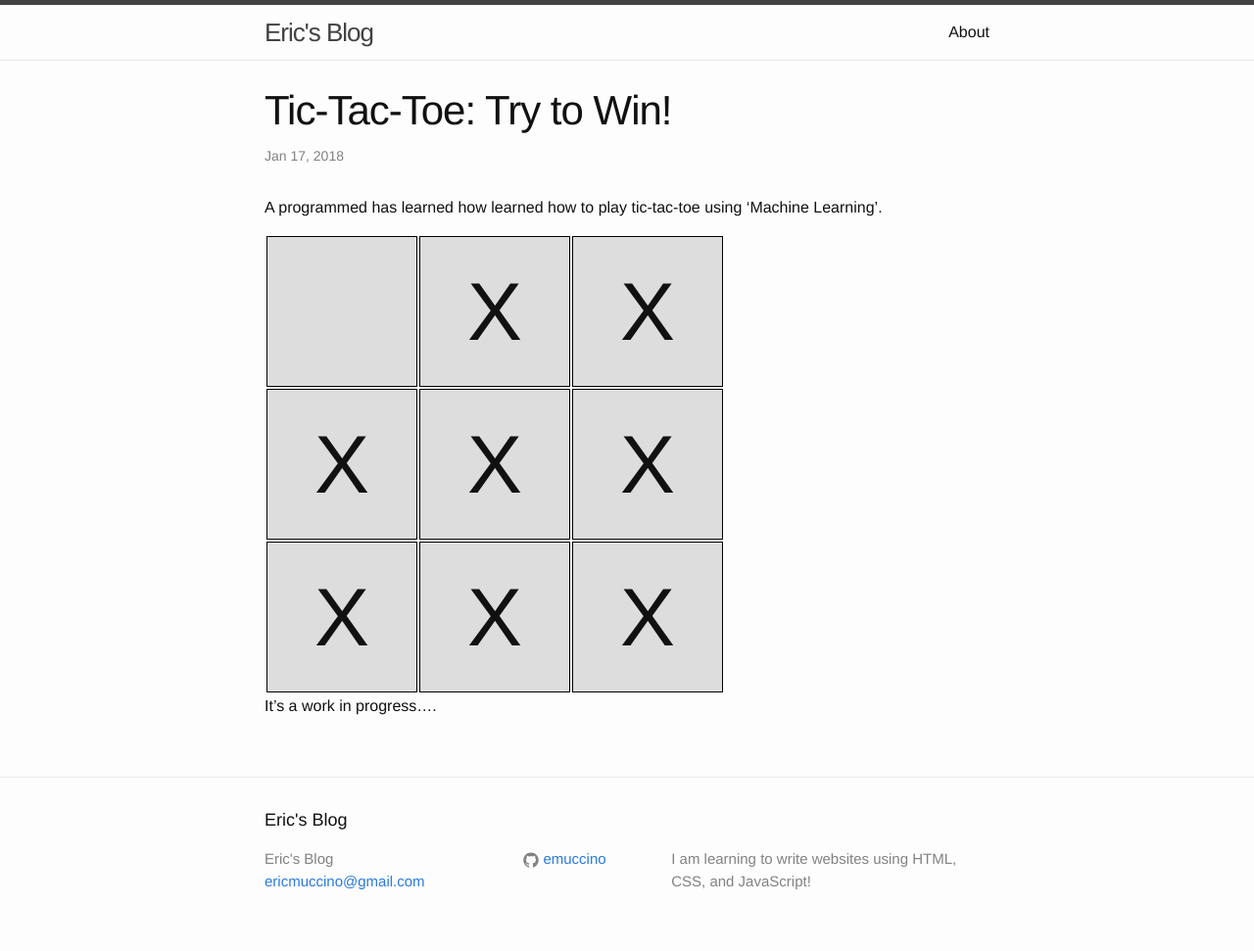
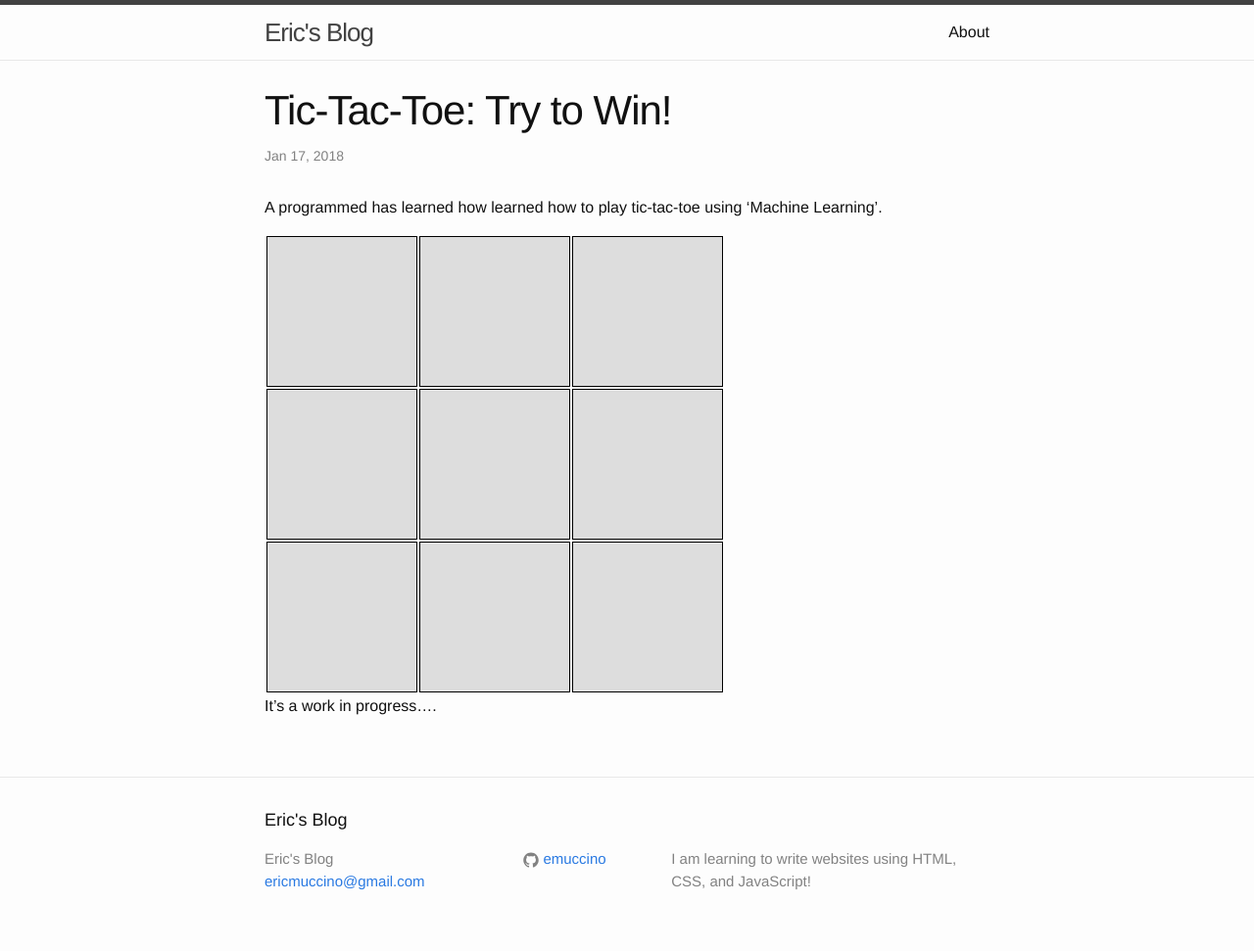
Before and after one commit to emuccino/emuccino.github.io, a Jekyll site: the page built from _posts/2018-01-17-tic-tac-toe.markdown, in a window 1280 px wide. Shown: the whole page at 98% size. Built offline with Jekyll 4.4.1, drawn with Linux system fonts in a browser that asks for light colours.

Commit message:
Update 2018-01-17-tic-tac-toe.markdown

```diff
--- a/_posts/2018-01-17-tic-tac-toe.markdown
+++ b/_posts/2018-01-17-tic-tac-toe.markdown
@@ -12,18 +12,18 @@
 			<table>
 				<tr>
 					<td><div class="x">X</div></td>
-					<td>X</td>
-					<td>X</td>
+					<td><div class="x">X</div></td>
+					<td><div class="x">X</div></td>
 				</tr>
 				<tr>
-					<td>X</td>
-					<td>X</td>
-					<td>X</td>
+					<td><div class="x">X</div></td>
+					<td><div class="x">X</div></td>
+					<td><div class="x">X</div></td>
 				</tr>
 				<tr>
-					<td>X</td>
-					<td>X</td>
-					<td>X</td>
+					<td><div class="x">X</div></td>
+					<td><div class="x">X</div></td>
+					<td><div class="x">X</div></td>
 				</tr>
 			</table>
 		</div>
```
